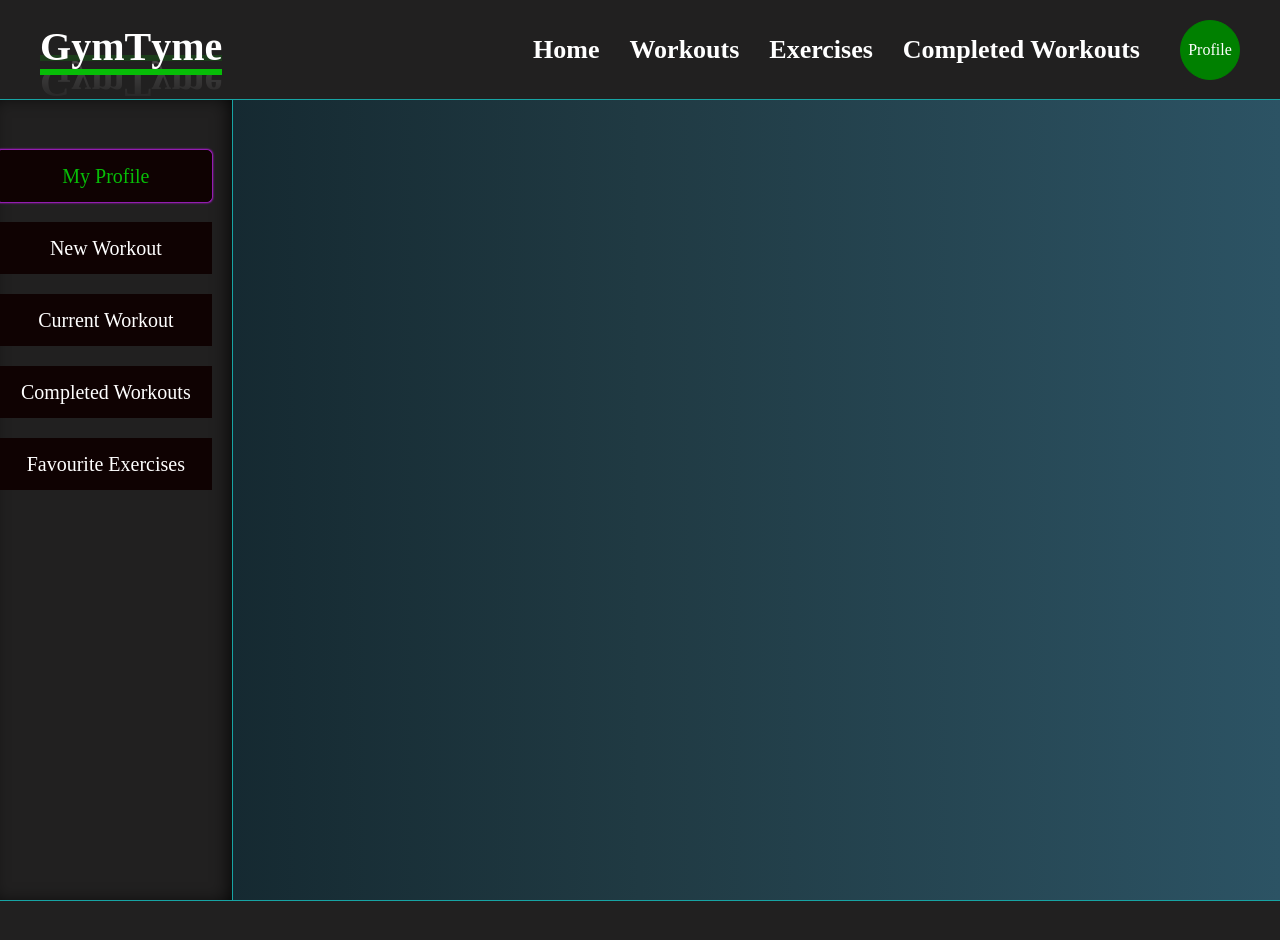
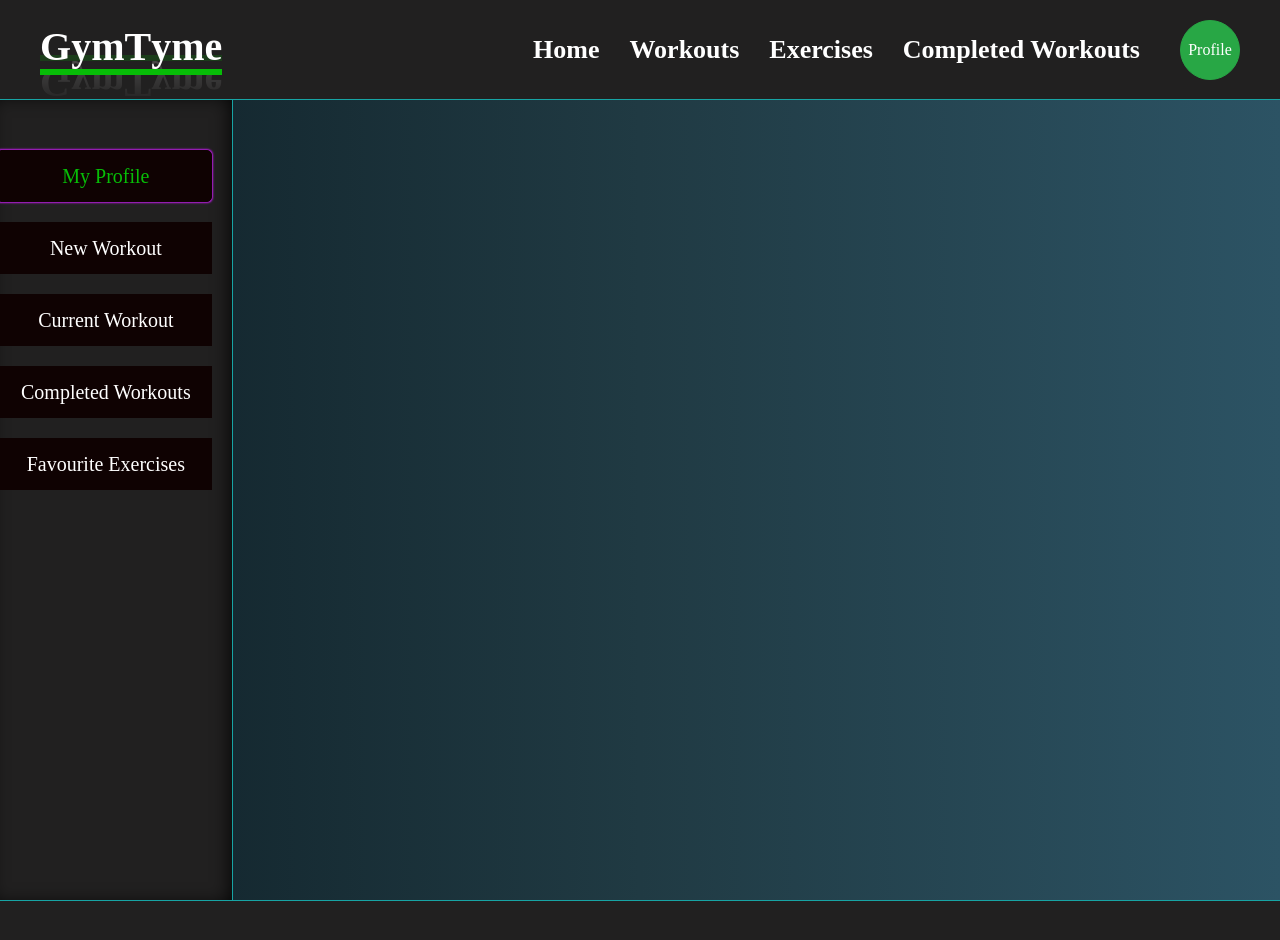
Before and after one commit to Satokii/gymtyme, a React (Vite) app: page /profile in a window 1280 px wide. Shown: the top 940 px of the page. Built offline with nearby package versions, Linux system fonts and the light colour scheme; a web font is replaced by a local one.

Commit message:
refactor: slightly amend profile icon colour

```diff
--- a/src/styles/header.css
+++ b/src/styles/header.css
@@ -25,10 +25,11 @@
 .header-profile {
     height: 60px;
     width: 60px;
-    border: solid 1px green;
-    background-color: green;
+    border: solid 1px #28a745;
     border-radius: 9999px;
     place-content: center;
+    background-color: #28a745;
+    transition: background-color 0.3s ease;
 }
 
 .header-profile:hover {
```
